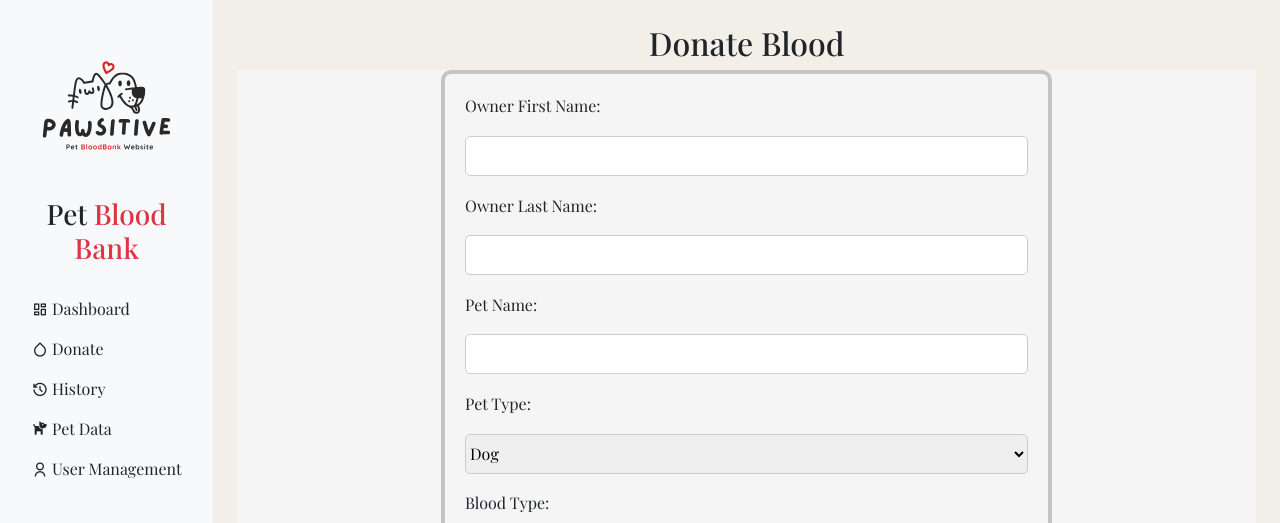
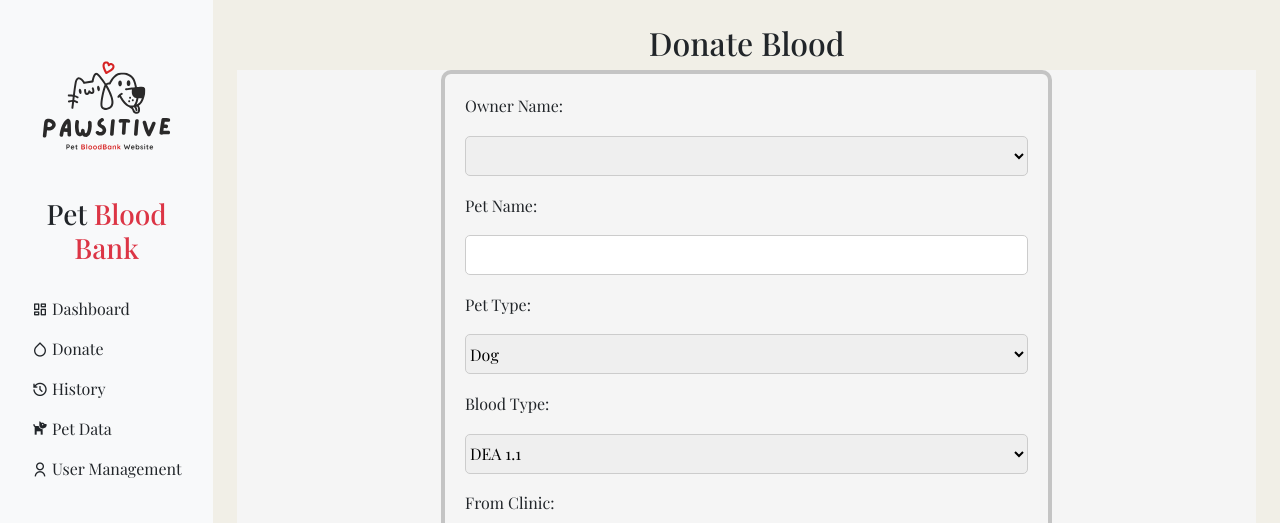
Before and after one commit to Noravorn/CloudProject, a PHP site: page /admin/donate.php in a window 1280 px wide. Shown: the top 523 px of the page. Run offline with PHP 8.4, Linux system fonts and the light colour scheme; data that the repository does not hold is empty; some libraries are stand-ins or nearby versions; some web fonts are replaced.

Commit message:
Change Input to Select, Delete Edit & Del button in history page.

```diff
--- a/admin/donate.php
+++ b/admin/donate.php
@@ -15,13 +15,13 @@
                 <h2>Donate Blood</h2>
                 <div class="donate_form">
                     <form action="donate.php" method="post">
-                        <!-- Owner First Name -->
-                        <label for="user_Fname">Owner First Name: </label>
-                        <input type="text" id="user_Fname" name="owner_first_name" required>
+                        <!-- Owner Name -->
+                        <label for="user_name">Owner Name: </label>
+                        <select id="user-name" name="user_name" required>
+                            <?php
 
-                        <!-- Owner Last Name -->
-                        <label for="user_Lname">Owner Last Name: </label>
-                        <input type="text" id="user_Lname" name="owner_last_name" required>
+                            ?>
+                        </select>
 
                         <!-- Pet Name -->
                         <label for="pet_name">Pet Name:</label>
--- a/admin/history.php
+++ b/admin/history.php
@@ -21,8 +21,6 @@
                         <th>Blood Type</th>
                         <th>Breed</th>
                         <th>Age</th>
-                        <th>Edit</th>
-                        <th>Delete</th>
                     </thead>
                     <?php
 
@@ -54,8 +52,6 @@
                                     <td>
                                         <? echo $row['Pet_Age']; ?>
                                     </td>
-                                    <td><a href='edit_pet.php?id=<? echo $row['Pet_ID']; ?>'> <!--<img src="images/.png" alt="Edit">--> Edit</a></td>
-                                    <td><a href='delete_pet.php?id=<? echo $row['Pet_ID']; ?>'> <!--<img src="images/.png" alt="Delete">--> Delete</a></td>
                                 </tr>
                     <?php }
                         } else {
```
